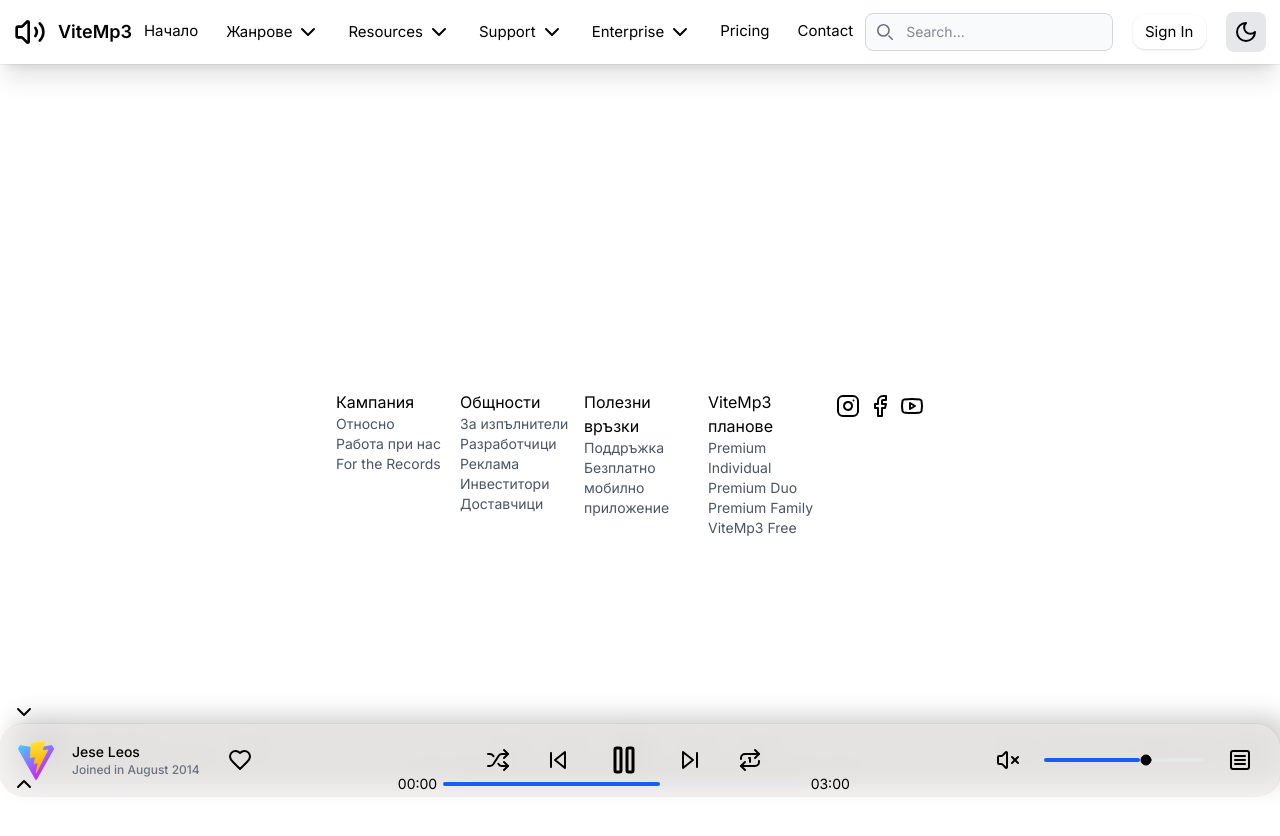
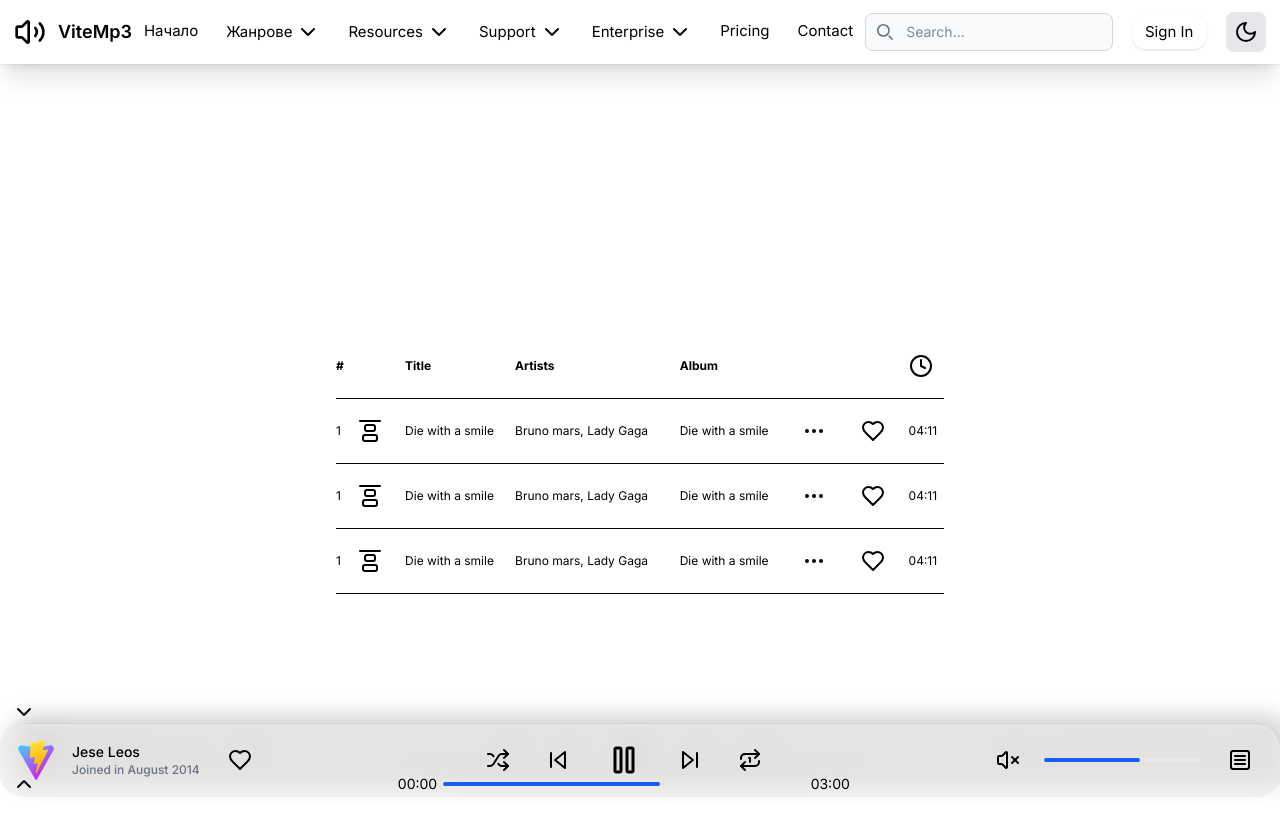
Before and after one commit to MDimidov/ViteMp3, a React (Vite) app: page / in a window 1280 px wide. Shown: the top 836 px of the page. Built offline with nearby package versions, Linux system fonts and the light colour scheme.

Commit message:
Add list Songs

```diff
--- a/src/components/Footer/Footer.jsx
+++ b/src/components/Footer/Footer.jsx
@@ -1,7 +1,7 @@
 import { ArrowBigDown, ArrowDown, ArrowDown01Icon, ChevronDownIcon, ChevronUpIcon, CircleIcon, FacebookIcon, HeartIcon, InstagramIcon, PauseIcon, PlayIcon, Repeat1Icon, RepeatIcon, ShuffleIcon, SkipBackIcon, SkipForwardIcon, SquareMenuIcon, Volume1Icon, Volume2Icon, VolumeIcon, VolumeXIcon, YoutubeIcon } from 'lucide-react';
 import testImg from '../../assets/vite.svg';
+import { btnClass } from '../../utils/utils';
 
-const btnClass = 'gap-1 hover:bg-white/5 cursor-pointer px-3 py-1 rounded-xl';
 
 export function FooterMusic() {
     return (
@@ -68,9 +68,9 @@
                     </button>
 
                     <div className="min-w-[100px] sm:min-w-[160px] max-w-[200px]">
-                        <div className="w-full bg-gray-200 rounded-full h-1 dark:bg-gray-700 flex items-center relative">
+                        <div className="w-full bg-gray-200 rounded-full h-1 dark:bg-gray-700 flex items-center relative group">
                             <div className="bg-blue-600 h-1 rounded-full w-[60%]" />
-                            <CircleIcon fill="currentColor" width='12px' height='12px' className='cursor-pointer' />
+                            <CircleIcon fill="currentColor" width='12px' height='12px' className='cursor-pointer hidden group-hover:block' />
                         </div>
                     </div>
 
--- a/src/components/Hero/Hero.jsx
+++ b/src/components/Hero/Hero.jsx
@@ -1,10 +1,13 @@
 import { div } from "framer-motion/client";
 import { Footer } from "../Footer/Footer";
+import Songs from "../Songs/Songs";
 
 export default function Hero() {
     return (
-        <div className="bg-(--bg-light-hero) dark:bg-(--bg-dark-hero) w-1/2 h-screen m-auto flex -z-1 items-center justify-between px-2 sm:px-4 md:px-6 rounded-2xl">
-            <Footer />
+        <div className="--drop-shadow-3xl-hero mb-40 bg-(--bg-light-hero) dark:bg-(--bg-dark-hero) w-1/2 h-screen m-auto flex -z-1 items-center justify-between px-2 sm:px-4 md:px-6 rounded-2xl">
+            <Songs />
+
+            {/* <Footer /> */}
         </div>
     )
 }
--- /dev/null
+++ b/src/components/Songs/Songs.jsx
@@ -0,0 +1,140 @@
+import {
+    AlignVerticalJustifyStartIcon,
+    ClockIcon,
+    EllipsisIcon,
+    HeartIcon,
+    PlayIcon,
+} from "lucide-react";
+import { btnClass } from "../../utils/utils";
+
+export default function Songs() {
+    const trClass = "border-y group";
+    const tdClass = "py-4";
+    return (
+        <div className="w-full flex-center justify-items-start">
+            <table className="w-full text-xs text-left">
+                <thead className="text-xs">
+                    <tr className="py-7">
+                        <th className="py-6">#</th>
+                        <th></th>
+                        <th>Title</th>
+                        <th>Artists</th>
+                        <th>Album</th>
+                        <th></th>
+                        <th></th>
+                        <th>
+                            <ClockIcon />
+                        </th>
+                    </tr>
+                </thead>
+                <tbody>
+                    <tr className={`${trClass}`}>
+                        <td className={tdClass}>
+                            <span className="group-hover:hidden">1</span>
+                            <span className="hidden group-hover:block">
+                                <button className={btnClass}>
+                                    <PlayIcon width={12} height={12} fill="currentColor" />
+                                </button>
+                            </span>
+                        </td>
+                        <td className={tdClass}>
+                            <button className={btnClass}>
+                                <AlignVerticalJustifyStartIcon />
+                            </button>
+                        </td>
+                        <td className={tdClass}>Die with a smile</td>
+
+                        <td className={tdClass}>Bruno mars, Lady Gaga</td>
+
+                        <td className={tdClass}>Die with a smile</td>
+
+                        <td className={tdClass}>
+                            <button className={btnClass}>
+                                <EllipsisIcon />
+                            </button>
+                        </td>
+
+                        <td className={tdClass}>
+                            <button className={btnClass}>
+                                <HeartIcon />
+                            </button>{" "}
+                        </td>
+                        <td className={tdClass}>
+                            <span>04:11</span>
+                        </td>
+                    </tr>
+                    <tr className={trClass}>
+                        <td className={tdClass}>
+                            <span className="group-hover:hidden">1</span>
+                            <span className="hidden group-hover:block">
+                                <button className={btnClass}>
+                                    <PlayIcon width={12} height={12} fill="currentColor" />
+                                </button>
+                            </span>
+                        </td>
+                        <td className={tdClass}>
+                            <button className={btnClass}>
+                                <AlignVerticalJustifyStartIcon />
+                            </button>
+                        </td>
+                        <td className={tdClass}>Die with a smile</td>
+
+                        <td className={tdClass}>Bruno mars, Lady Gaga</td>
+
+                        <td className={tdClass}>Die with a smile</td>
+
+                        <td className={tdClass}>
+                            <button className={btnClass}>
+                                <EllipsisIcon />
+                            </button>
+                        </td>
+
+                        <td className={tdClass}>
+                            <button className={btnClass}>
+                                <HeartIcon />
+                            </button>{" "}
+                        </td>
+                        <td className={tdClass}>
+                            <span>04:11</span>
+                        </td>
+                    </tr>
+                    <tr className={trClass}>
+                        <td className={tdClass}>
+                            <span className="group-hover:hidden">1</span>
+                            <span className="hidden group-hover:block">
+                                <button className={btnClass}>
+                                    <PlayIcon width={12} height={12} fill="currentColor" />
+                                </button>
+                            </span>
+                        </td>
+                        <td className={tdClass}>
+                            <button className={btnClass}>
+                                <AlignVerticalJustifyStartIcon />
+                            </button>
+                        </td>
+                        <td className={tdClass}>Die with a smile</td>
+
+                        <td className={tdClass}>Bruno mars, Lady Gaga</td>
+
+                        <td className={tdClass}>Die with a smile</td>
+
+                        <td className={tdClass}>
+                            <button className={btnClass}>
+                                <EllipsisIcon />
+                            </button>
+                        </td>
+
+                        <td className={tdClass}>
+                            <button className={btnClass}>
+                                <HeartIcon />
+                            </button>{" "}
+                        </td>
+                        <td className={tdClass}>
+                            <span>04:11</span>
+                        </td>
+                    </tr>
+                </tbody>
+            </table>
+        </div>
+    );
+}
--- a/src/index.css
+++ b/src/index.css
@@ -50,7 +50,7 @@
   /* Hero */
   --bg-light-hero: #fff;
   --bg-dark-hero: #18181A;
-  --drop-shadow-3xl-hero: -10px -10px -10px rgba(0, 0, 0, 0.25);
+  --drop-shadow-3xl-hero: 0 35px 35px rgba(0, 0, 0, 0.25);
 
   /* Footer */
   --bg-dark-footer: #18181a8a;
--- a/src/utils/utils.js
+++ b/src/utils/utils.js
@@ -151,3 +151,6 @@
     name: "Contact",
   },
 ];
+
+
+export const btnClass = 'gap-1 hover:bg-white/5 cursor-pointer px-3 py-1 rounded-xl';
```
